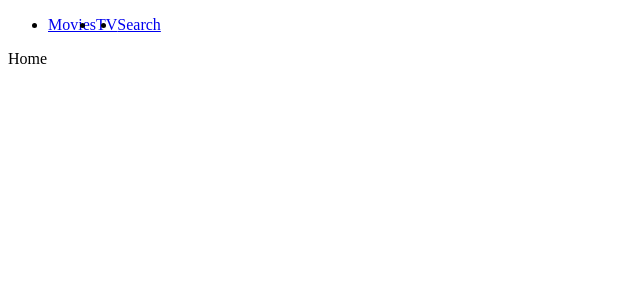
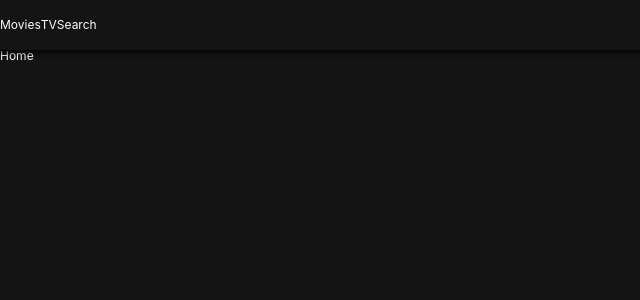
Before and after one commit to chicori3/letflix, a React (Create React App) app: page / in a window 1280 px wide. Shown: the top 300 px of the page, without its empty margins (0-640 px from the left). Built offline with nearby package versions, Linux system fonts and the light colour scheme.

Commit message:
GlobalStyles and Header

```diff
--- a/package.json
+++ b/package.json
@@ -11,7 +11,8 @@
     "react-dom": "^16.13.1",
     "react-router-dom": "^5.2.0",
     "react-scripts": "3.4.3",
-    "styled-components": "^5.2.0"
+    "styled-components": "^5.2.0",
+    "styled-reset": "^4.2.3"
   },
   "scripts": {
     "start": "react-scripts start",
--- a/src/Components/App.js
+++ b/src/Components/App.js
@@ -1,11 +1,13 @@
 import React, { Component } from "react";
 import Router from "Components/Router";
+import GlobalStyles from "Components/GlobalStyles";
 
 class App extends Component {
   render() {
     return (
       <>
         <Router />
+        <GlobalStyles />
       </>
     );
   }
--- /dev/null
+++ b/src/Components/GlobalStyles.js
@@ -0,0 +1,22 @@
+import { createGlobalStyle } from "styled-components";
+import reset from "styled-reset";
+
+const globalStyles = createGlobalStyle`
+    ${reset};
+    a{
+        text-decoration:none;
+        color:inherit;
+    }
+    *{
+        box-sizing:border-box;
+    }
+    body{
+        font-family:-apple-system, BlinkMacSystemFont, 'Segoe UI', Roboto, Oxygen, Ubuntu, Cantarell, 'Open Sans', 'Helvetica Neue', sans-serif;
+        font-size:12px;
+        background-color:rgba(20, 20, 20, 1);
+        color:white;
+        padding-top:50px;
+    }
+`;
+
+export default globalStyles;
--- a/src/Components/Header.js
+++ b/src/Components/Header.js
@@ -2,18 +2,36 @@
 import { Link } from "react-router-dom";
 import styled from "styled-components";
 
-const Header = styled.header``;
+const Header = styled.header`
+  color: white;
+  position: fixed;
+  top: 0;
+  left: 0;
+  width: 100%;
+  height: 50px;
+  display: flex;
+  align-items: center;
+  background-color: rgba(20, 20, 20, 0.8);
+  z-index: 10;
+  box-shadow: 0px 1px 5px 2px rgba(0, 0, 0, 0.8);
+`;
 
 const List = styled.ul`
   display: flex;
-  &:hover: {
-    background-color: blue;
-  }
 `;
 
-const Item = styled.li``;
+const Item = styled.li`
+  width: 80px;
+  height: 50px;
+  text-align: center;
+`;
 
-const SLink = styled(Link)``;
+const SLink = styled(Link)`
+  height: 50px;
+  display: flex;
+  align-items: center;
+  justify-content: center;
+`;
 
 export default () => (
   <Header>
```
Also changed, not shown: 1 other file (tests, documents, lock files or other folders).
